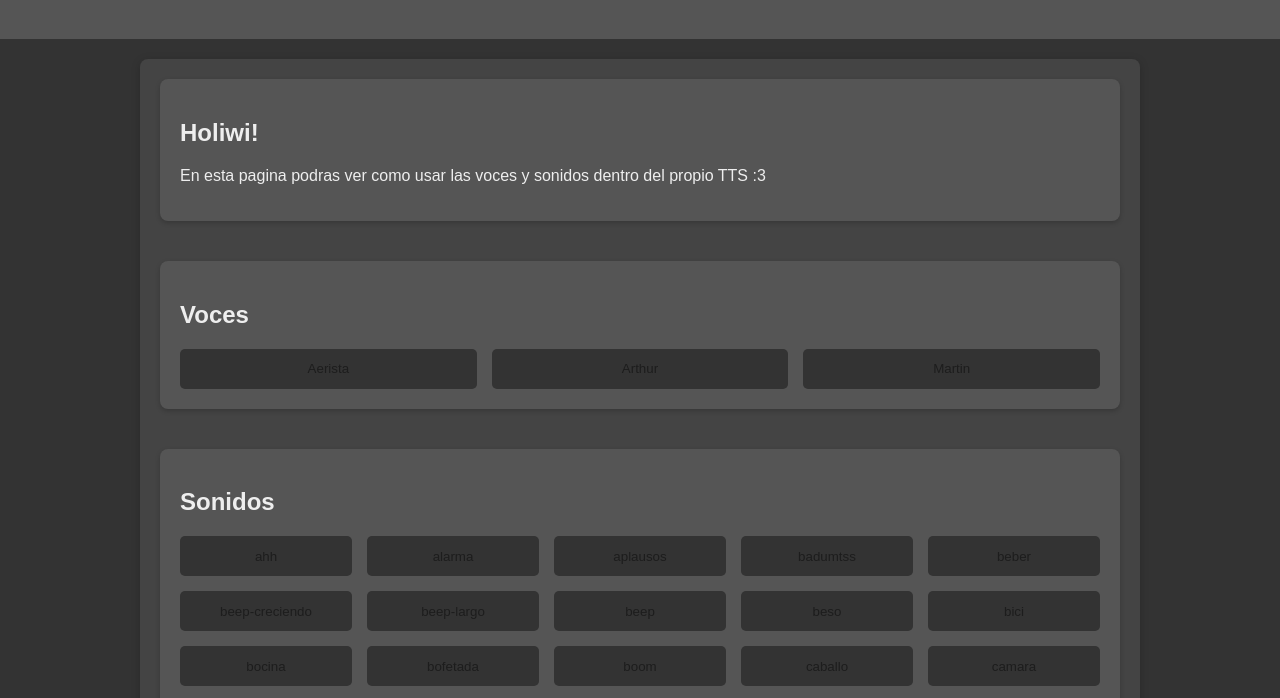
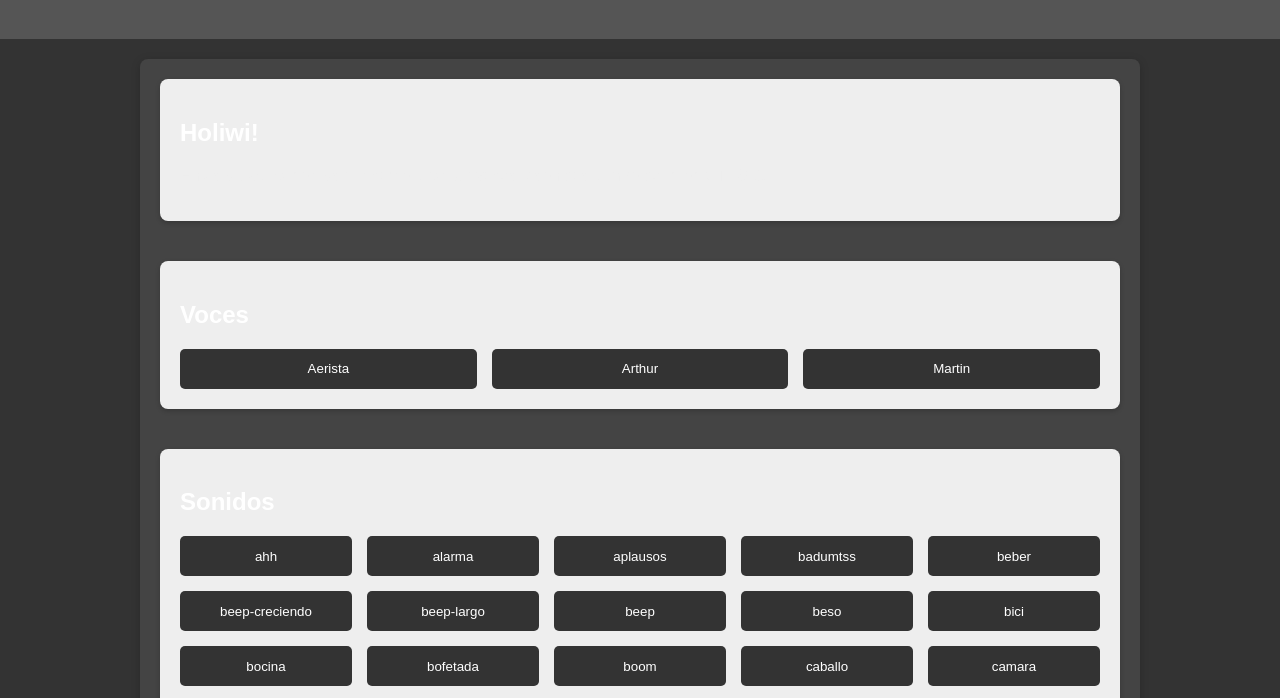
Before and after one commit to SaraLunaDev/TTS-Soft, a plain HTML site: page index.html in a window 1280 px wide. Both pictures are taken after a click on the button 1244 px from the left and 40 px from the top of the page. Shown: the part 81-779 px from the top of the page. Drawn offline with Linux system fonts and the light colour scheme.

```diff
--- a/styles.css
+++ b/styles.css
@@ -61,13 +61,13 @@
 }
 
 button {
-    background: #d4d4d4; /* Nuevo color */
+    background: #d4d4d4; /* Color claro del botón */
     min-height: 40px;
-    color: rgb(29, 29, 29);
+    color: black; /* Texto negro */
     border: none;
     border-radius: 5px;
     cursor: pointer;
-    transition: background 0.3s;
+    transition: background 0.3s, color 0.3s; /* Transición para fondo y texto */
 }
 
 button:hover {
@@ -107,19 +107,21 @@
     color: rgb(238, 238, 238);;
 }
 
-body.dark-mode section {
-    background-color: #555; /* Fondo más oscuro para las secciones */
-    color: rgb(238, 238, 238);
+/* Botones en modo oscuro */
+body.dark-mode button:not(.theme-button) {
+    background: #333; /* Fondo oscuro del botón */
+    color: white; /* Texto blanco */
 }
 
-body.dark-mode button:not(.theme-button) {
-    background: #333;
+body.dark-mode button:not(.theme-button):hover {
+    background: #202020; /* Fondo más oscuro al pasar el ratón */
 }
 
 body.dark-mode button:not(.theme-button):hover {
     background: #202020;
 }
 
-body.dark-mode h2  {
-    color: rgb(238, 238, 238);;
+/* Encabezados en modo oscuro */
+body.dark-mode h2 {
+    color: white; /* Texto blanco en modo oscuro */
 }
```
